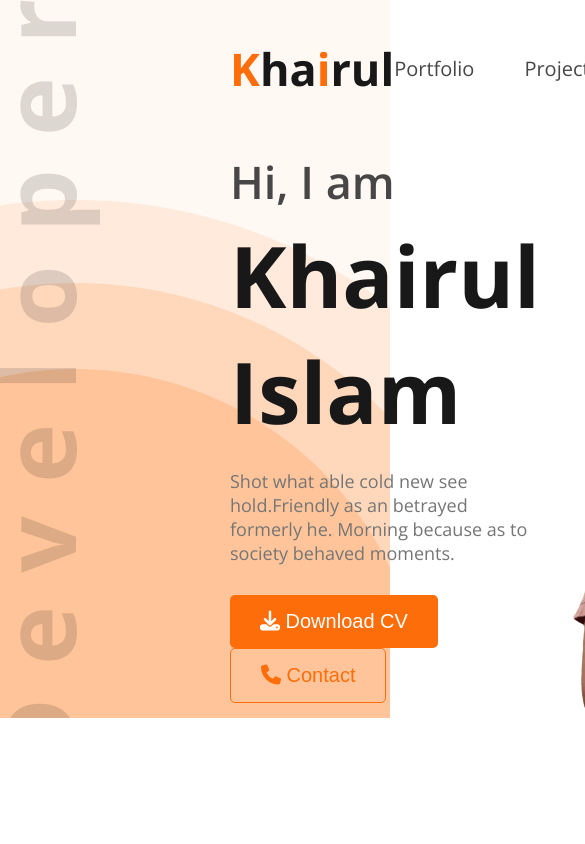
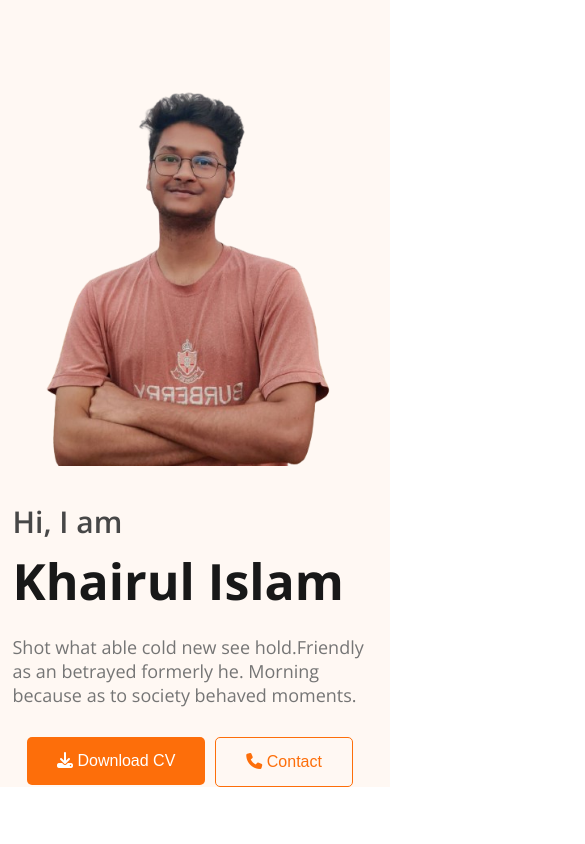
Before and after one commit to khairul1036/Project-2-Developer-Portfolio, a plain HTML site: page index.html in a window 390 px wide. Shown: the top 844 px of the page, 585 px wide, since content can reach past the window. Drawn offline with nearby package versions, Linux system fonts and the light colour scheme.

Commit message:
responsive banner section

```diff
--- a/index.html
+++ b/index.html
@@ -13,7 +13,7 @@
 </head>
 <body class="open-sans-normal">
     <header class="header color-bg">
-        <nav class="nav">
+        <nav class="nav hide">
             <h2 class="text-icon color-dark-1"><span class="text-color">K</span>ha<span class="text-color">i</span>rul</h2>
             <ul class="ul-items">
                 <li><a class="color-dark-2" href="">Portfolio</a></li>
@@ -27,8 +27,10 @@
                 <h3 class="banner-greeting color-dark-2">Hi, I am</h3>
                 <h1 class="banner-title color-dark-1">Khairul Islam</h1>
                 <p class="banner-description color-dark-3">Shot what able cold new see hold.Friendly as an betrayed formerly he. Morning because as to society behaved moments.</p>
-                <a href="https://drive.google.com/file/d/1kNC9uRGm2Z7d6-I-zLkh0E9YCQpDEibT/view?usp=sharing" download><button class="btn-primary"><i class="fa-solid fa-download"></i> Download CV</button></a>
-                <button class="btn-secondary"><i class="fa-solid fa-phone"></i> Contact</button>
+                <div class="button">
+                    <a href="https://drive.google.com/file/d/1kNC9uRGm2Z7d6-I-zLkh0E9YCQpDEibT/view?usp=sharing" download><button class="btn-primary"><i class="fa-solid fa-download"></i> Download CV</button></a>
+                    <button class="btn-secondary"><i class="fa-solid fa-phone"></i> Contact</button>
+                </div>
             </div>
             <div>
                 <img src="images/khairul.png" alt="image">
@@ -37,7 +39,7 @@
     </header>
 
     <main class="main">
-        <section class="about color-bg">
+        <section class="about color-bg hide">
            <div class="inner-about-box">
                 <h3 class="title color-dark-1">About Me</h3>
                 <p class="description color-dark-3">I, m a designer & developer with a passion for web design. I enjoy developing simple, clean and slick websites that provide real value to the end user. Thousands of clients have procured exceptional results while working with me. Delivering work within time and budget which meets clients requirements in our meta.</p>
@@ -61,7 +63,7 @@
                 </div>
            </div>
         </section>
-        <section class="skills">
+        <section class="skills hide">
             <h3 class="title color-dark-1">What I do</h3>
             <p class="description color-dark-3">I have more than 10 years experience building software for clients all over the world. Below is a quick overview of my main technical skill sets and technologies i use. Want to find out more about my experience? Check out my online resume and project portfolio.</p>
             <div class="card-items">
@@ -87,7 +89,7 @@
                 </div>
             </div>
         </section>
-        <section class="resume">
+        <section class="resume hide">
             <h1 class="title color-dark-1">A summary of My Resume</h1>
             <div class="resume-content-box">
                 <div class="education-resume">
@@ -143,7 +145,7 @@
         </section>
     </main>
 
-    <footer class="color-bg">
+    <footer class="color-bg hide">
         <div class="footer-column">
             <h3 class="footer-title color-dark-1">Lets Connect</h3>
             <p class="color-dark-2">Please fill out the form on this section to contact with me or call between 9:00 A.M and 8.00 P.M ET, Monday through Friday.</p>
--- a/style/style.css
+++ b/style/style.css
@@ -243,3 +243,38 @@ footer input[type="text"],  footer input[type="email"], footer textarea{
     margin-bottom: 24px;
     border: none;
 }
+
+/* small device  */
+.hide{
+    display: none;
+}
+
+@media screen and (max-width: 576px) {
+    .header{
+        background-image: none;
+    }
+    .banner{
+        flex-direction: column-reverse;
+        margin: 0px 20px 0px 20px;
+    }
+    .banner img{
+        width: 100%;
+    }
+    .banner-greeting{
+        font-size: 30px;
+    }
+    .banner-title{
+        font-size: 50px;
+    }
+    .banner-content {
+        width: 365px;
+        margin-top: 30px;
+    }
+    .btn-primary, .btn-secondary{
+        font-size: 16px;
+    }
+    .button{
+        display: flex;
+        justify-content: center;
+    }
+}
```
